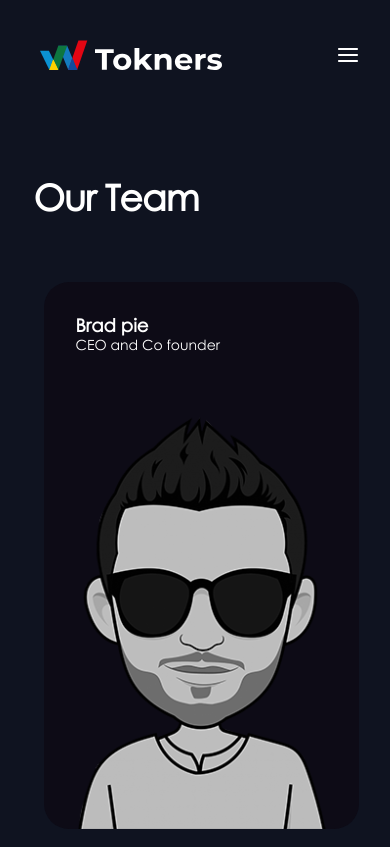
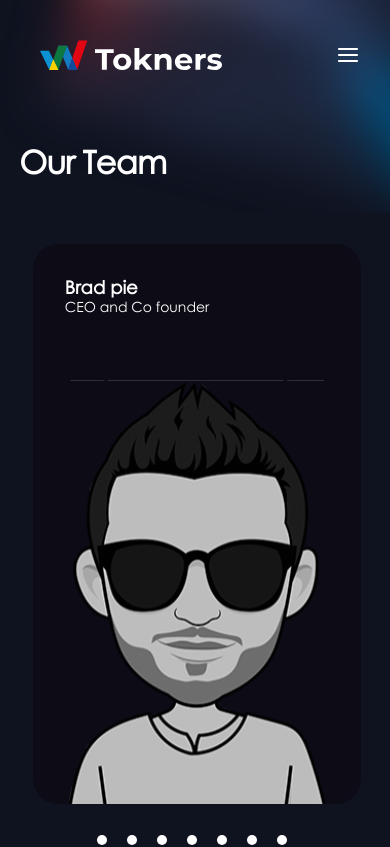
Before and after one commit to ameen-ansari/Tokner-s-Web, a React (Create React App) app: page /team in a window 390 px wide. Shown: the top 847 px of the page. Built offline with nearby package versions, Linux system fonts and the light colour scheme; a web font is replaced by a local one.

Commit message:
update team page

```diff
--- a/src/Components/TeamPage/Slider/Slider.jsx
+++ b/src/Components/TeamPage/Slider/Slider.jsx
@@ -45,22 +45,38 @@ export default class SimpleSlider extends Component {
           breakpoint: 2500,
           settings: {
             dots: false,
-            slidesToShow: 6,
+            slidesToShow: 5,
+            slidesToScroll: 1,
+            infinite: true,
+          }},
+        {
+          breakpoint: 2000,
+          settings: {
+            dots: false,
+            slidesToShow: 4.5,
+            slidesToScroll: 1,
+            infinite: true,
+          }},
+        {
+          breakpoint: 1725,
+          settings: {
+            dots: false,
+            slidesToShow: 4,
             slidesToScroll: 1,
             infinite: true,
           },
         },
         {
-          breakpoint: 1800,
+          breakpoint: 1525,
           settings: {
             dots: false,
-            slidesToShow: 5,
+            slidesToShow: 3.5,
             slidesToScroll: 1,
             infinite: true,
           },
         },
         {
-          breakpoint: 1200,
+          breakpoint: 1325,
           settings: {
             dots: false,
             slidesToShow: 3,
@@ -69,16 +85,17 @@ export default class SimpleSlider extends Component {
           },
         },
         {
-          breakpoint: 1400,
+          breakpoint: 1125,
           settings: {
             dots: false,
-            slidesToShow: 4,
+            slidesToShow: 2.5,
             slidesToScroll: 1,
             infinite: true,
           },
         },
+
         {
-          breakpoint: 800,
+          breakpoint: 925,
           settings: {
             dots: false,
             slidesToShow: 2,
@@ -87,16 +104,25 @@ export default class SimpleSlider extends Component {
           },
         },
         {
-          breakpoint: 650,
+          breakpoint:725,
+          settings: {
+            dots: true,
+            slidesToShow: 1.5,
+            slidesToScroll: 1,
+          },
+        },
+        {
+          breakpoint:525,
           settings: {
             dots: true,
             slidesToShow: 1,
             slidesToScroll: 1,
           },
         },
+
       ],
     };
-    let imgArr = [img1, img2, img3, img4, img1, img2];
+    let imgArr = [img1, img2, img3, img4, img1, img2 , img3];
 
     return (
       <div className={style.parent}>
@@ -123,7 +149,7 @@ export default class SimpleSlider extends Component {
               </div>
               <div className={`${style.card} ${style.ceo}`}>
                 <div>
-                  <p>Naveed Serwer</p>
+                  <p>Lee Lee</p>
                   <p>CTO and Co founder</p>
                 </div>
                 <img src={img2} alt="" />
@@ -149,6 +175,20 @@ export default class SimpleSlider extends Component {
                 </div>
                 <img src={img1} alt="" />
               </div>
+               <div className={style.card}>
+                <div>
+                  <p>Brad pie</p>
+                  <p>CEO and Co founder</p>
+                </div>
+                <img src={img1} alt="" />
+              </div>
+              <div className={`${style.card} ${style.ceo}`}>
+                <div>
+                  <p>Naveed Serwer</p>
+                  <p>CTO and Co founder</p>
+                </div>
+                <img src={img2} alt="" />
+              </div>
         </Slider>
       </div>
     );
--- a/src/Components/TeamPage/Slider/Slider.module.css
+++ b/src/Components/TeamPage/Slider/Slider.module.css
@@ -1,10 +1,12 @@
 .parent {
   width: 95%;
   /* margin-left: 5%; */
-  padding: 5rem 0px 4rem 2rem;
+  padding: 8rem 0px 12rem 0rem;
   display: flex;
   flex-direction: column;
   gap: 4rem;
+  position:relative;
+  z-index:2;
 }
 
 .card > div:nth-child(1) > p:nth-child(1) {
@@ -26,24 +28,87 @@
 }
 .card {
 overflow: hidden;
-  width: 90% !important;
+  width: 375px !important;
+  height:560px;
   background: #0d0b16;
   border-radius: 25px;
   padding: 2rem 2rem 0px 2rem;
   display: flex !important;
   flex-direction: column;
-  gap: 4rem;
-  margin-left: 1.5rem;
 }
 
-@media (max-width: 800px) {
-  .parent {
-    width: 90% !important;
-    padding:6rem 0% !important;
+.card > img:nth-child(2){
+  height: 420px;margin: auto;
+  position: relative;
+  top: 7%;
+}
+
+@media (min-width: 1900px) {
+  .card > img:nth-child(2){
+    width: 257px;
+  height: 420px;
+  margin: auto;
+  }
+}
+@media (max-width: 1900px) {
+  .card {
+    width: 95% !important;
+    height:560px;
+  }
+  .card > img:nth-child(2){
+    height:100%;
+    width: 95%;
     margin: auto;
+    position: relative;
+    top: 7%;
   }
-  .card {
-    width: 100%;
+
+
+}
+
+
+@media (min-width:1725px) {
+  .card{
+    margin-left: 0%;
+  }
+}
+@media (min-width:1525px) {
+  .card{
+  margin-left: 53%;
+  }
+}
+
+@media (max-width:1325px) {
+  .card{
+    margin-left: 0%;
+  }
+}
+@media (max-width:1125px) {
+  .card{
+    margin-left: 53%;
+  }
+}
+@media (max-width:925px) {
+  .card{
+    margin-left: 0%;
+  }
+}
+@media (max-width:725px) {
+  .card{
+    margin-left: 53%;
+  }
+}
+@media (max-width:525px) {
+  .card{
+    margin-left: 0%;
+    width:85% !important;
+    margin: auto !important;
+  }
+  .card > img:nth-child(2){
+    width:100% !important;
+    height: 100% !important;
+    position: relative;
+    bottom:10%;
   }
 }
 
@@ -52,9 +117,24 @@ overflow: hidden;
 .parent {
   /* padding-top: 10rem; */
   display: flex;
-  background: #0f1320;
+  /* background: #0f1320; */
   flex-direction: column;
-  width: 100%;
+  width: 92%;
+  margin-left: 8%;
+}
+
+@media (max-width: 1000px) {
+  .parent{
+    width: 99%;
+    margin-left: 1%;
+  }
+  .parent > div:nth-child(1){
+    width: 90% !important;
+    margin: auto;
+  }
+  .parent > div:nth-child(1) > div:nth-child(2) {
+    justify-content: flex-end !important;
+  }
 }
 
 .parent > div:nth-child(1) span {
@@ -79,7 +159,7 @@ overflow: hidden;
 }
 
 .parent > div:nth-child(1) {
-  width: 95%;
+  width: 100%;
   margin: auto;
   display: flex;
   justify-content: space-between;
@@ -115,3 +195,15 @@ overflow: hidden;
   background-position: bottom;
   background-repeat: no-repeat;
 }
+
+@media (max-width: 500px) {
+  .parent > div:nth-child(1) > div:nth-child(1) {
+    font-size: 32px;
+    line-height:36px ;
+    }
+
+    .parent {
+      padding: 4rem 0px 6rem 0rem;
+    }
+
+}
--- a/src/Pages/TeamPage/TeamPage.jsx
+++ b/src/Pages/TeamPage/TeamPage.jsx
@@ -3,6 +3,8 @@ import SimpleSlider from "../../Components/TeamPage/Slider/Slider";
 import arrow from "../../Images/TeamPage/Union (4).svg";
 import style from './TeamPage.module.css'
 import Footer from '../../Components/HomePage/Footer/Footer'
+      import gradient from '../../Images/HomePage/Header/bg.svg'
+import gradient2 from '../../Images/HomePage/Footer/Ресурс 1@4x 2.svg'
 
 function TeamPage() {
   return (
@@ -22,6 +24,8 @@ function TeamPage() {
       </div>
       <SimpleSlider />
       <Footer />
+<img className={style.gradient} src={gradient} alt="gradTYpe" />
+<img className={style.gradient2} src={gradient2} alt="gradTYpe" />
     </div>
   );
 }
--- a/src/Pages/TeamPage/TeamPage.module.css
+++ b/src/Pages/TeamPage/TeamPage.module.css
@@ -4,6 +4,7 @@
   background: #0f1320;
   flex-direction: column;
   width: 100%;
+  position: relative;
 }
 
 .parent > div:nth-child(1) span {
@@ -58,3 +59,25 @@
 .parent > div:nth-child(1){
   display: none;
 }
+
+.gradient {
+  position: absolute;
+  top: 0%;
+  left: 0%;
+  width: 100%;
+  z-index: 1;
+}
+.gradient2 {
+  position: absolute;
+  bottom: 0%;
+  right: 0%;
+  width: 100%;
+  z-index: 1;
+}
+
+
+@media (max-width: 600px) {
+  .gradient2{
+      display:none;
+  }
+}
```
